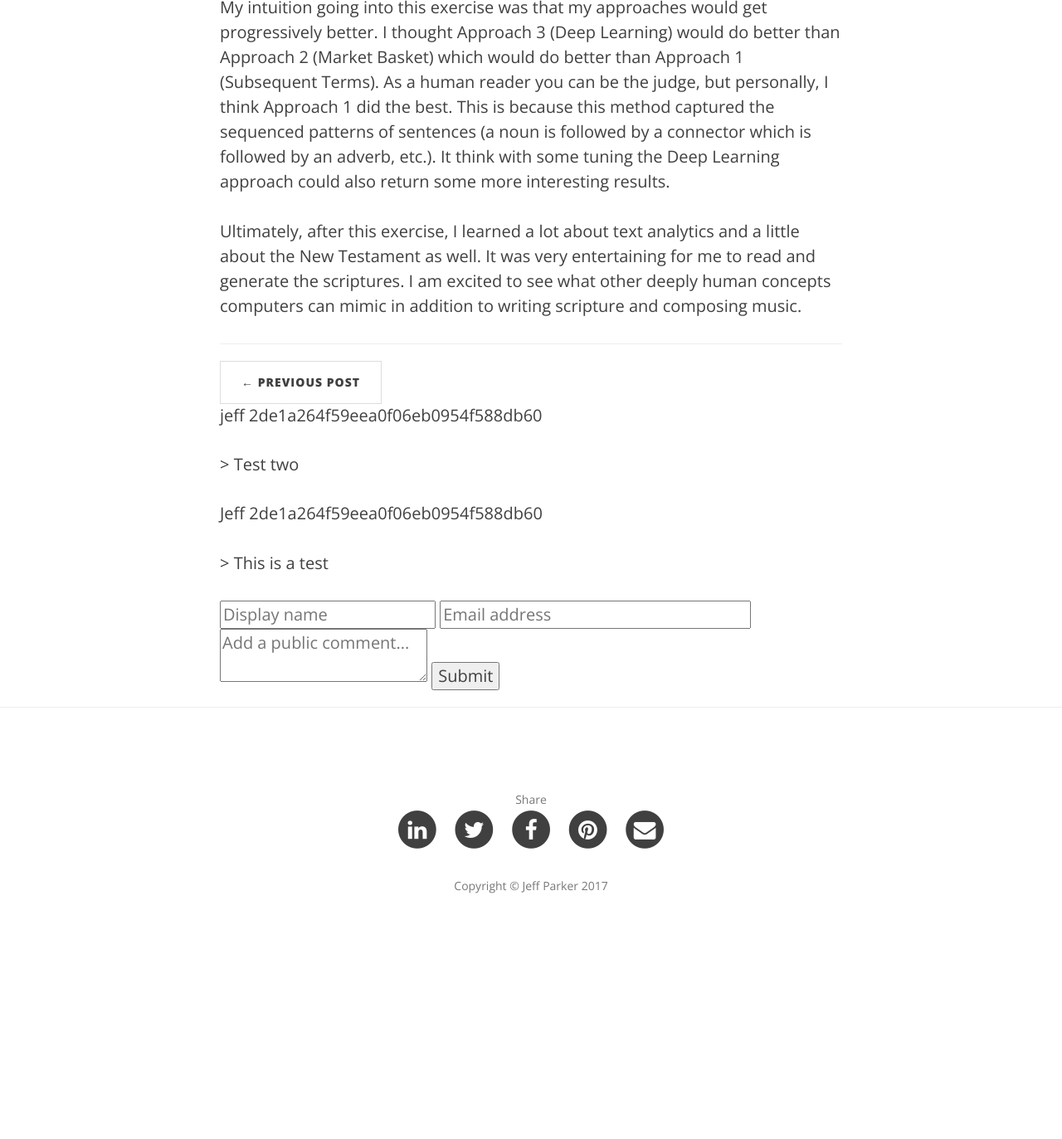
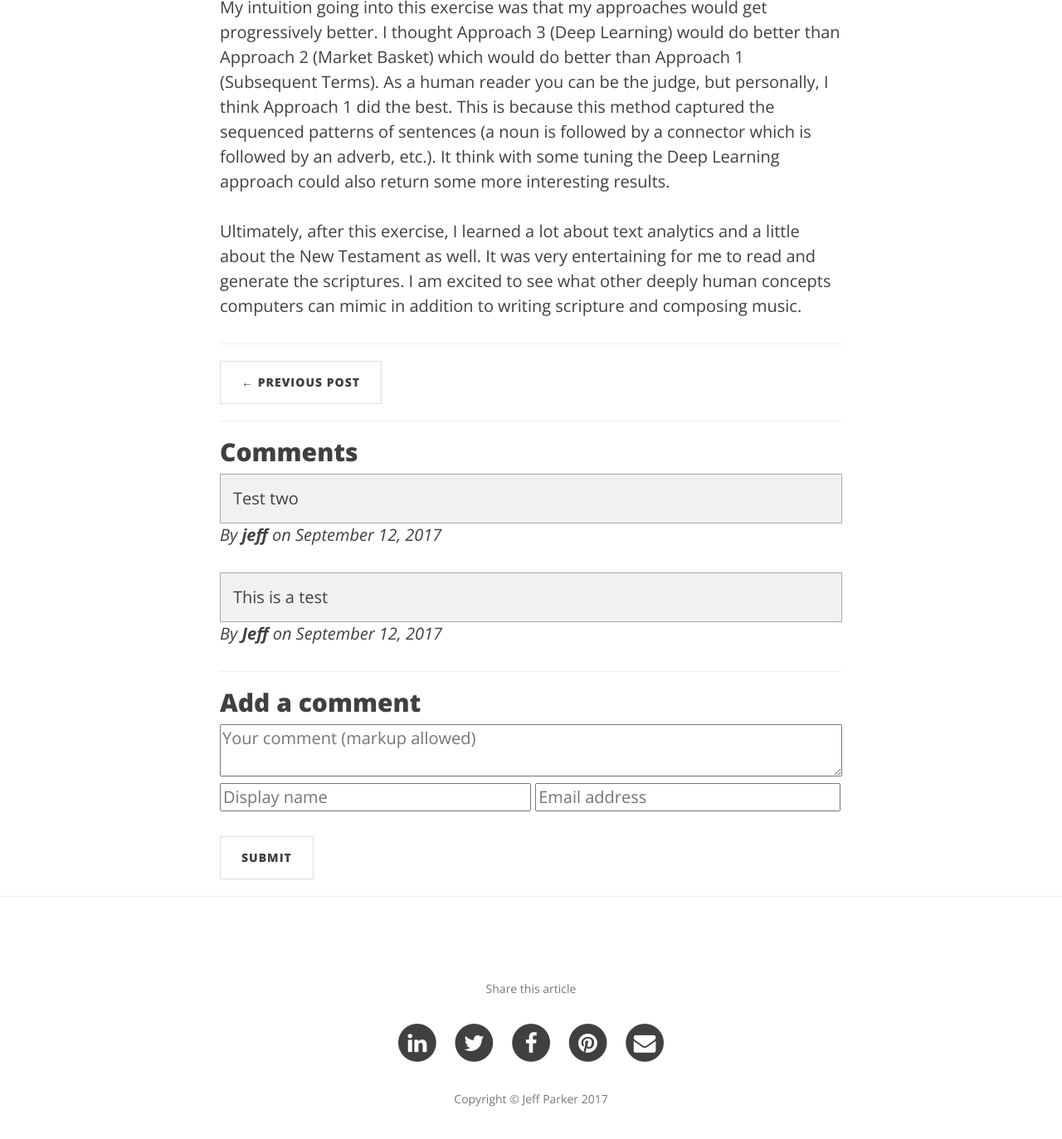
Before and after one commit to jeffreyxparker/jeffreyxparker.github.io, a Jekyll site: the page built from _posts/2016-05-23-computers-writing-scripture.markdown, in a window 1280 px wide and 1400 px high, scrolled down 6927 px. Shown: the top 1373 px of the window at 83% size. Built offline with Jekyll 4.4.1, drawn with Linux system fonts in a browser that asks for light colours; nearby versions of some CDN libraries; before the commit the page ends 8070 px from its top, so only the background shows below that.

Commit message:
Comments CSS

```diff
--- a/_includes/footer.html
+++ b/_includes/footer.html
@@ -3,7 +3,7 @@
     <div class="container">
         <div class="row">
             <div class="col-lg-8 col-lg-offset-2 col-md-10 col-md-offset-1">
-                <p class="copyright text-muted">Share</p>
+                <p class="share-this-article text-muted">Share this article</p><br>
                 <ul class="list-inline text-center">
                     <li>
                         <a href="https://www.linkedin.com/shareArticle?mini=true&url={{site.url}}{{page.url}}&title={{post.title}}&summary={{post.subtitle}}&source={{site.linkedin_username}}" rel="nofollow" target="_blank" title="Share on LinkedIn">
--- a/_layouts/post.html
+++ b/_layouts/post.html
@@ -56,28 +56,34 @@
 
 
 {% if page.comments %}
+
     <div class="container">
         <div class="row">
             <div class="col-lg-8 col-lg-offset-2 col-md-10 col-md-offset-1">
-
+                <hr>
+                <h2 class="subheading">Comments</h2>
                 <!--Comments-->
                 {% assign comments = site.data.comments[page.slug] %} <!-- | sort -->{% for comment in comments reversed %}{% assign commentData = comment[1] %}
                 <div class="comment">
-                    <span>{{ commentData.name }}</span>
-                    <span>{{ commentData.email }}</span><br>
-                    <p>> {{ commentData.comment }}</p>
-                </div>{% endfor %}
+                    {{ commentData.comment }}
+                </div>
+                <span class="comment-name">By <b>{{ commentData.name }}</b> on {{ commentData.date | date: "%B %-d, %Y" }}</span> <p></p>
+                {% endfor %}
 
                 <!--Comment Form-->
+                <hr>
+                <h2 class="subheading">Add a comment</h2>
+                <div class="comment-form">
                 <form method="POST" action="https://api.staticman.net/v2/entry/jeffreyxparker/jeffreyxparker.github.io/master/comments">
                     <input name="options[redirect]" type="hidden" value="{{ site.url }}{{ page.url }}">
                     <input name="options[slug]" type="hidden" value="{{ page.slug }}">
-                    <input name="fields[name]" type="text" placeholder="Display name">
-                    <input name="fields[email]" type="email" placeholder="Email address" size="30">
-                    <textarea name="fields[comment]" placeholder="Add a public comment..."></textarea>
+                    <textarea class="comment-text" name="fields[comment]" placeholder="Your comment (markup allowed)"></textarea>
+                    <input class="comment-name-input" name="fields[name]" type="text" placeholder="Display name">
+                    <input class="comment-email" name="fields[email]" type="email" placeholder="Email address" size="30">
+                    <p></p>
                     <button type="submit">Submit</button>
                 </form>
-
+                </div>
             </div>
         </div>
     </div>
--- a/css/clean-blog.css
+++ b/css/clean-blog.css
@@ -405,3 +405,57 @@ body {
     display: flex;
     justify-content:space-between;
 }
+
+.comment {
+   background: #f1f1f1;
+    border-width: thin;
+    border-style: solid;
+    border-color: darkgray;
+    padding: 15px 15px;
+
+}
+
+.comment-name {
+    font-family: 'Open Sans', Arial, sans-serif;
+    font-style: italic;
+    font-weight: 300;
+    font-size: 20px
+    color: #777;
+}
+
+.comment-text {
+    width: 100%;
+}
+
+.comment-name-input {
+    width: 50%;
+}
+
+.comment-email {
+    width: 49%;
+}
+
+button {
+    float: left;
+    font-size: 14px;
+    padding: 15px 25px;
+    font-family: 'Open Sans', Arial, sans-serif;
+    text-transform: uppercase;
+    font-weight: 800;
+    letter-spacing: 1px;
+    background-color: white;;
+    border: 1px solid #ddd;
+}
+
+button:hover {
+    color: white;
+    background-color: #0085a1;
+    border: 1px solid #0085a1;
+}
+
+.share-this-article {
+    font-size: 14px;
+    text-align: center;
+    margin-bottom: 0;
+    shape-margin: 0;
+}
--- a/js/clean-blog.js
+++ b/js/clean-blog.js
@@ -988,3 +988,41 @@ jQuery(document).ready(function($) {
             });
     }
 });
+
+// Static comments
+(function ($) {
+  var $comments = $('.js-comments');
+
+  $('#comment-form').submit(function () {
+    var form = this;
+
+    $(form).addClass('disabled');
+    $('#comment-form-submit').html('<svg class="icon spin"><use xlink:href="#icon-loading"></use></svg> Loading...');
+
+    $.ajax({
+      type: $(this).attr('method'),
+      url: $(this).attr('action'),
+      data: $(this).serialize(),
+      contentType: 'application/x-www-form-urlencoded',
+      success: function (data) {
+        $('#comment-form-submit').html('Submitted');
+        $('.post__comments-form .js-notice').removeClass('notice--danger').addClass('notice--success');
+        showAlert('<strong>Thanks for your comment!</strong> It will show on the site once it has been approved.');
+      },
+      error: function (err) {
+        console.log(err);
+        $('#comment-form-submit').html('Submit Comment');
+        $('.post__comments-form .js-notice').removeClass('notice--success').addClass('notice--danger');
+        showAlert('<strong>Sorry, there was an error with your submission.</strong> Please make sure all required fields have been completed and try again.');
+        $(form).removeClass('disabled');
+      }
+    });
+
+    return false;
+  });
+
+  function showAlert(message) {
+    $('.post__comments-form .js-notice').removeClass('hidden');
+    $('.post__comments-form .js-notice-text').html(message);
+  }
+})(jQuery);
--- a/staticman.yml
+++ b/staticman.yml
@@ -16,7 +16,7 @@ comments:
   branch: "master"
 
   # Text to use as the commit message or pull request title. Accepts placeholders.
-  commitMessage: "Add Staticman data"
+  commitMessage: "Adding a comment via staticman"
 
   # (*) REQUIRED
   #
@@ -35,7 +35,7 @@ comments:
     date:
       type: date
       options:
-        format: "timestamp-seconds"
+        format: "iso8601"
 
   # Whether entries need to be appproved before they are published to the main
   # branch. If set to `true`, a pull request will be created for your approval.
```
